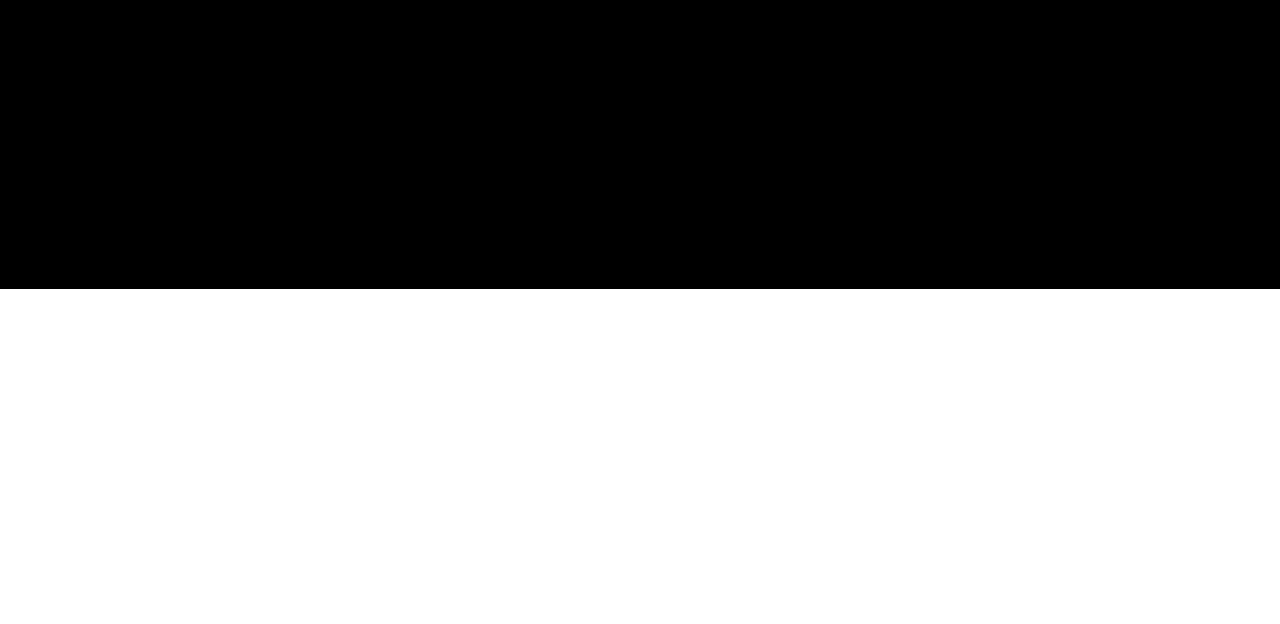
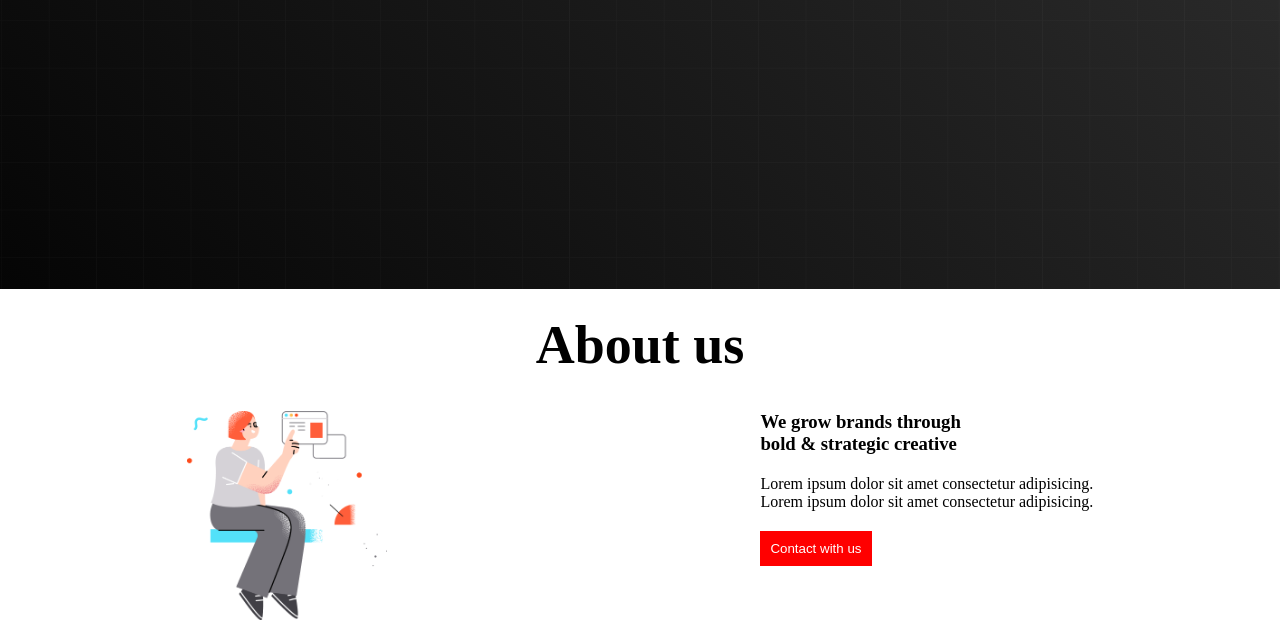
Before and after one commit to Hujaifa81/first-webpage, a plain HTML site: page index.html in a window 1280 px wide. Shown: the part 575-1199 px from the top of the page. Before the commit the page ends 864 px from the top, so only its background shows below. Drawn offline with Linux system fonts and the light colour scheme.

Commit message:
done about us section

```diff
--- a/index.html
+++ b/index.html
@@ -40,6 +40,26 @@
                 </div>
             </div>
         </section>
+        <section>
+
+                <h1 class="title about-title">About us</h1>
+                <div class="about-us">
+                <div class="about-img">
+
+                    <img class="banner-img"src="./images/section.png">
+                </div>
+                <div class="about-text">
+                    <h3>We grow brands through<br>
+                        bold & strategic creative</h3>
+                    <p class="pera">
+                        Lorem ipsum dolor sit amet consectetur adipisicing. <br>
+                        Lorem ipsum dolor sit amet consectetur adipisicing.
+                    </p>
+                    <button class="btn">Contact with us</button>
+                </div>
+
+        </section>
+
 
     </main>
     <footer>
--- a/styles/styles.css
+++ b/styles/styles.css
@@ -32,11 +32,11 @@
     justify-content: space-around;
     height:100vh;
     align-items: center;
-    /* background-color: url("../images/background.png"),linear-gradient(45deg, rgb(5, 5, 5), #2e2e2e); */
-    background-color: black;
-    /* background-repeat: no-repeat;
+    background-image: url("../images/background.png"),linear-gradient(45deg,rgb(5,5,5),rgb(53,53,53));
+    /* background-color: black; */
+    background-repeat: no-repeat;
     background-position: center;
-    background-size: cover; */
+    background-size: cover;
 }
 .banner-img{
     width:200px;
@@ -58,3 +58,17 @@
     border: none;
     color:white;
 }
+.about-title{
+    color:black;
+    text-align: center;
+    padding: 25px;
+    margin-bottom:10px;
+}
+.about-us{
+    display: flex;
+    justify-content: space-around;
+
+}
+.pera{
+    margin:20px 0px;
+}
```
